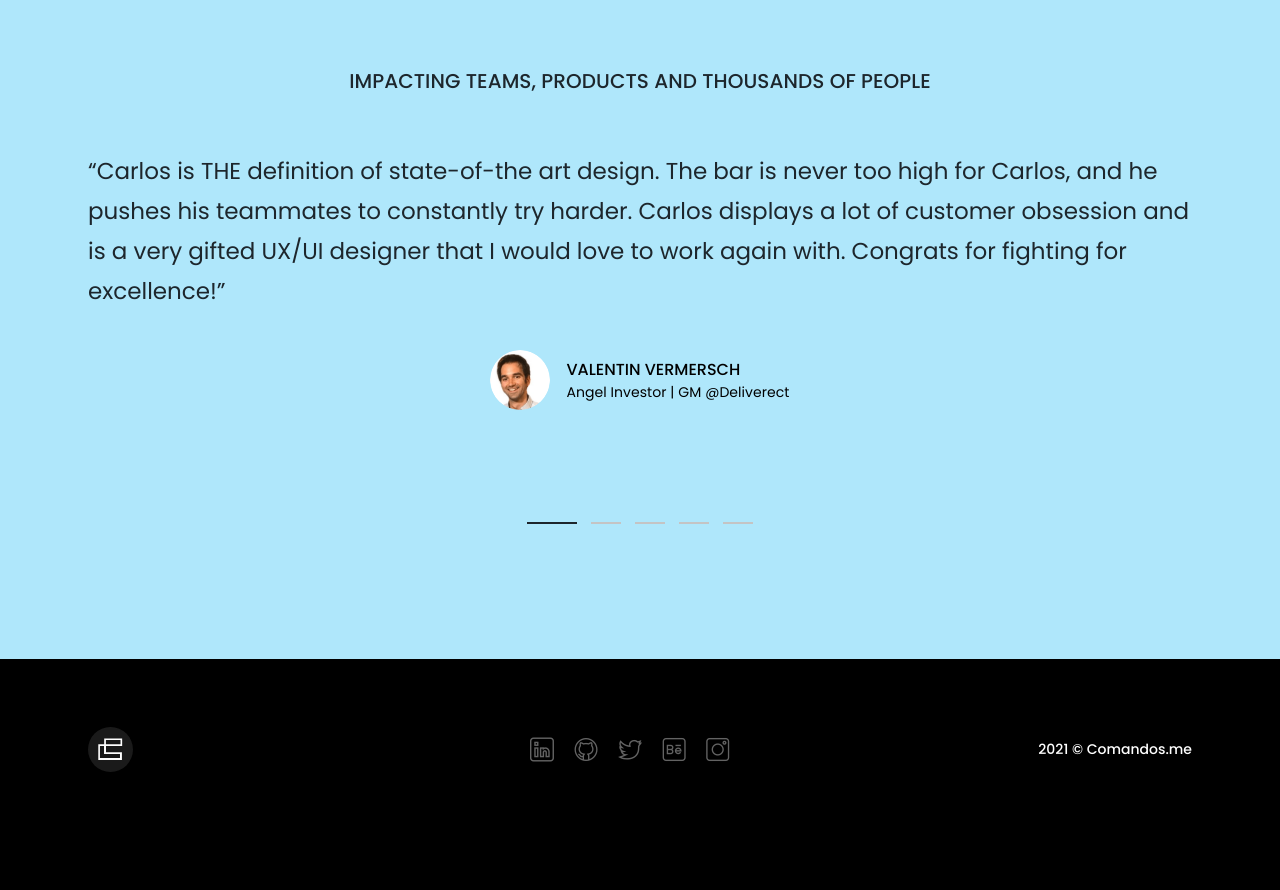
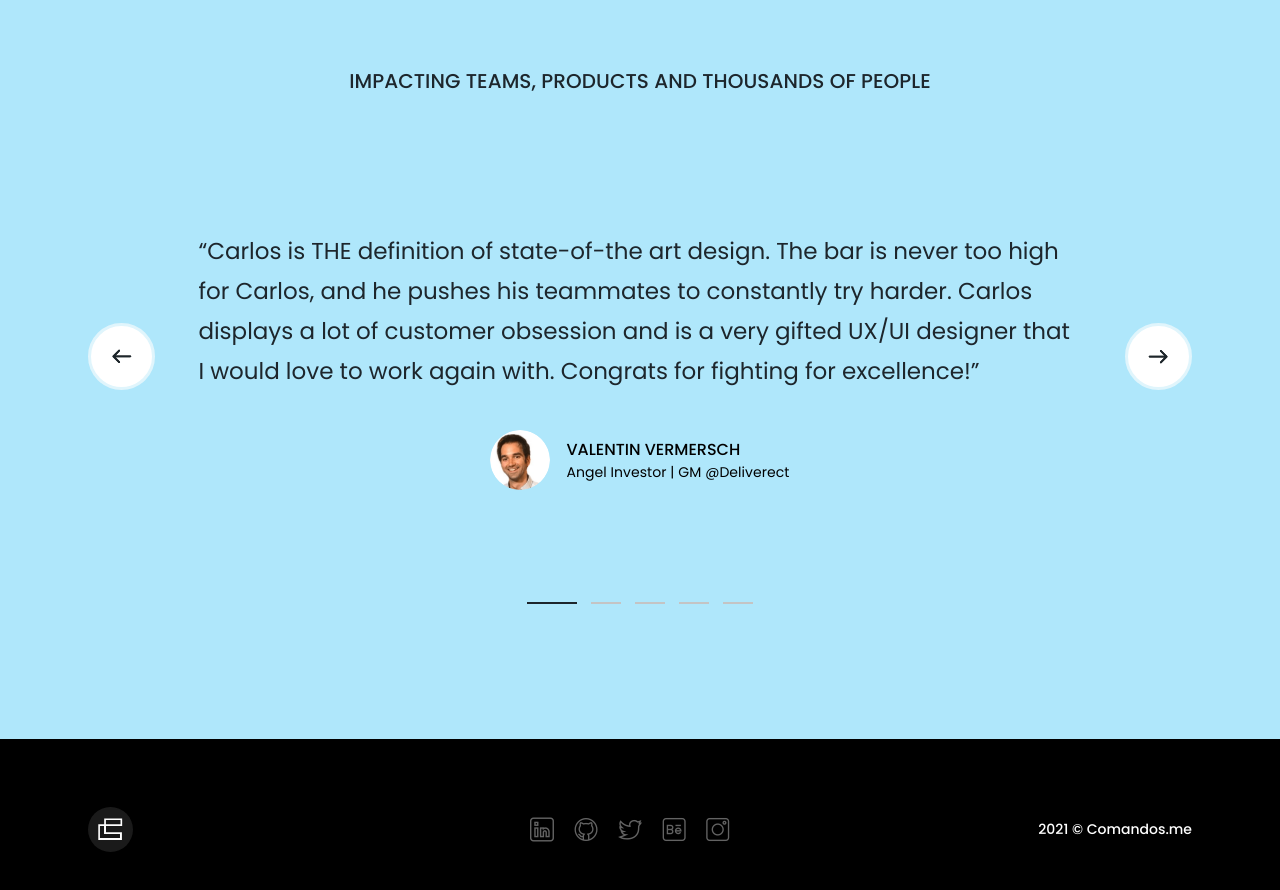
Before and after one commit to 01Comandos/Portfolio-Comandos, a Next.js app: page /contact in a window 1280 px wide. Shown: the part 1880-2770 px from the top of the page. Built offline with nearby package versions, Linux system fonts and the light colour scheme.

Commit message:
Added arrow button and testimonials button

```diff
--- /dev/null
+++ b/components/ArrowButton/ArrowButton.js
@@ -0,0 +1,7 @@
+const arrowButton = ({ styles, onclick = () => {} }) => (
+    <div className={styles} onClick={onclick}>
+      <img src="/icons/up.svg" />
+    </div>
+);
+
+export default arrowButton;
--- a/components/TestimonialsCarousel/TestimonialsCarousel.js
+++ b/components/TestimonialsCarousel/TestimonialsCarousel.js
@@ -1,9 +1,13 @@
 import { useState, useEffect, useRef } from "react";
+import ArrowButton from "../ArrowButton/ArrowButton";
 import styles from "./TestimonialsCarousel.module.css";
 
-const DELAY = 15000;
+const DELAY = 8000;
 
-const TestimonialCarousel = ({ testimonials, color = "tertiary" }) => {
+const TestimonialCarousel = ({
+  testimonials,
+  color = "tertiary"
+}) => {
   const [index, setIndex] = useState(0);
   const timeoutRef = useRef(null);
 
@@ -12,6 +16,16 @@ const TestimonialCarousel = ({ testimonials, color = "tertiary" }) => {
       clearTimeout(timeoutRef.current);
     }
   }
+
+  const swipe = (newIndex) => {
+    if (newIndex === -1) {
+      setIndex(testimonials.length - 1);
+    } else if (newIndex === testimonials.length) {
+      setIndex(0);
+    } else {
+      setIndex(newIndex);
+    }
+  };
 
   useEffect(() => {
     resetTimeout();
@@ -35,12 +49,24 @@ const TestimonialCarousel = ({ testimonials, color = "tertiary" }) => {
       <h3 className={styles.title}>
         Impacting teams, products and thousands of people
       </h3>
-      <div className={styles.slideshowSlider} style={{ transform: `translate3d(${-index * 100}%, 0, 0)` }}>
+      <div
+        className={styles.slideshowSlider}
+        style={{ transform: `translate3d(${-index * 100}%, 0, 0)` }}
+      >
         {testimonials.map((testimonial, idx) => (
           <article
             key={idx}
             className={`${styles.slide} ${index === idx ? styles.active : ""}`}
           >
+            {index === idx && (
+              <ArrowButton
+                styles={styles.arrowLeft}
+                onclick={() => {
+                  swipe(idx - 1);
+                }}
+              />
+            )}
+            <div className={styles.slideContent}>
               <p className={styles.text}>{testimonial.feedback}</p>
               <div className={styles.customers}>
                 <img
@@ -57,6 +83,10 @@ const TestimonialCarousel = ({ testimonials, color = "tertiary" }) => {
                   </span>
                 </div>
               </div>
+            </div>
+            {index === idx && <ArrowButton styles={styles.arrowRight} onclick={() => {
+                  swipe(idx + 1);
+                }} />}
           </article>
         ))}
       </div>
@@ -70,7 +100,6 @@ const TestimonialCarousel = ({ testimonials, color = "tertiary" }) => {
             }`}
             onClick={() => {
               setIndex(idx);
-              console.log("holi");
             }}
           ></div>
         ))}
--- a/components/TestimonialsCarousel/TestimonialsCarousel.module.css
+++ b/components/TestimonialsCarousel/TestimonialsCarousel.module.css
@@ -13,19 +13,23 @@
 
 .slideshowSlider {
   display: flex;
-	flex-wrap: nowrap;
-	flex-direction: row;
+  flex-wrap: nowrap;
+  flex-direction: row;
   width: 100%;
 }
 
 .slide {
   width: 100%;
-  opacity: 0;
-  height: auto;
   flex-shrink: 0;
 }
 
-.slide.active {
+.slideContent {
+  opacity: 0;
+  height: auto;
+  width: 100%;
+}
+
+.slide.active .slideContent {
   visibility: visible;
   opacity: 1;
   transition: opacity 1.2s linear;
@@ -52,6 +56,10 @@
   background-color: var(--black-2);
   width: 50px;
   transition: 0.1s linear;
+}
+
+.arrowRight, .arrowLeft {
+  display: none;
 }
 
 .customers {
@@ -117,3 +125,35 @@
     line-height: 1.74;
   }
 }
+
+@media (min-width: 1025px) {
+  .slide {
+    align-items: center;
+    display: flex;
+    justify-content: space-between;
+  }
+
+  .slideContent {
+    width: 80%;
+  }
+
+  .arrowRight, .arrowLeft {
+    align-items: center;
+    background-color: white;
+    border: 3px solid #e0f5fc;
+    border-radius: 50%;
+    cursor: pointer;
+    display: flex;
+    height: 67px;
+    justify-content: center;
+    width: 67px;
+  }
+
+  .arrowRight {
+    transform: rotate(90deg);
+  }
+
+  .arrowLeft {
+    transform: rotate(-90deg);
+  }
+}
```
Lines whose indentation alone changed are shown as unchanged.
